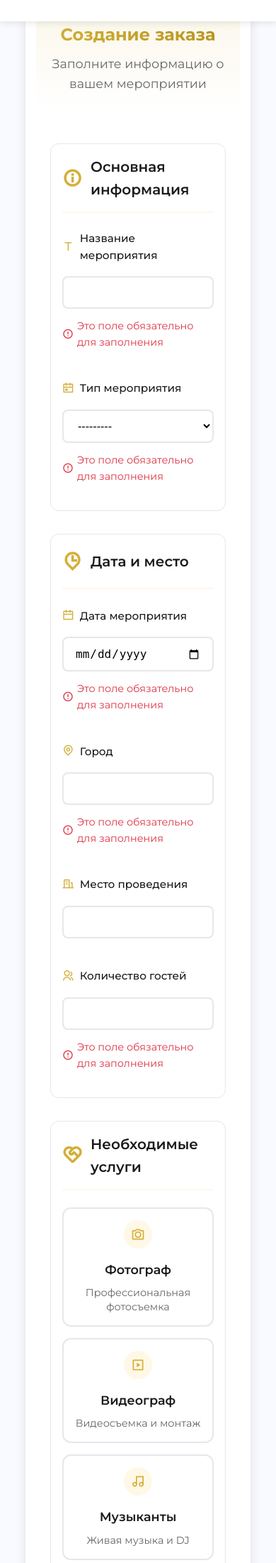
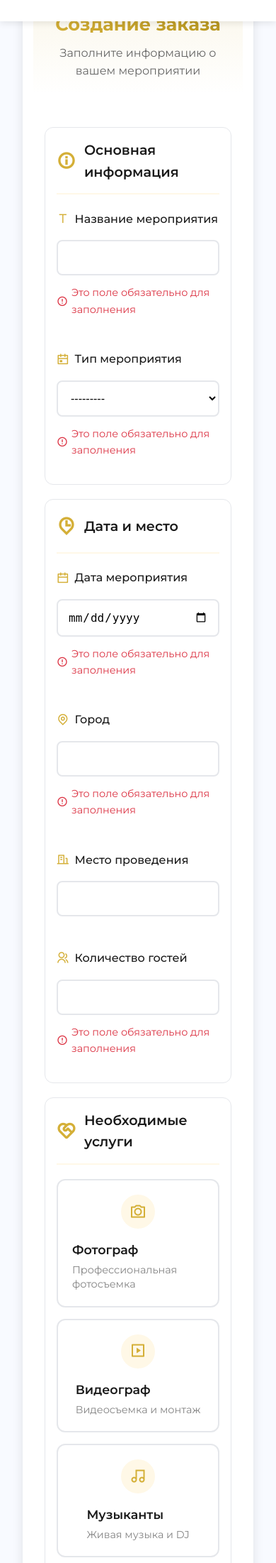
Before and after one commit to SmaylovSerikbay/tsz25, a Django app: page /create-order/ in a window 390 px wide. Shown: the part 40-2242 px from the top of the page at 71% size. Run offline with Django 5.2, Linux system fonts and the light colour scheme; a user stored in the database is signed in.

Commit message:
Refactor order template to enhance service card layout and improve mobile responsiveness. Introduce new styling for service cards, including content organization and icon adjustments. Update padding, margins, and font sizes for better usability across different screen sizes.

```diff
--- a/templates/order.html
+++ b/templates/order.html
@@ -99,36 +99,46 @@
               <div class="service-icon">
                 <i class="ri-camera-line"></i>
               </div>
+              <div class="service-card-content">
                 <h3>Фотограф</h3>
                 <p>Профессиональная фотосъемка</p>
+              </div>
             </div>
             <div class="service-card" onclick="toggleService(this, 'video')">
               <div class="service-icon">
                 <i class="ri-video-line"></i>
               </div>
+              <div class="service-card-content">
                 <h3>Видеограф</h3>
                 <p>Видеосъемка и монтаж</p>
+              </div>
             </div>
             <div class="service-card" onclick="toggleService(this, 'music')">
               <div class="service-icon">
                 <i class="ri-music-2-line"></i>
               </div>
+              <div class="service-card-content">
                 <h3>Музыканты</h3>
                 <p>Живая музыка и DJ</p>
+              </div>
             </div>
             <div class="service-card" onclick="toggleService(this, 'host')">
               <div class="service-icon">
                 <i class="ri-mic-line"></i>
               </div>
+              <div class="service-card-content">
                 <h3>Ведущий</h3>
                 <p>Тамада и организатор</p>
+              </div>
             </div>
             <div class="service-card" onclick="toggleService(this, 'dance')">
               <div class="service-icon">
                 <i class="ri-emotion-happy-line"></i>
               </div>
+              <div class="service-card-content">
                 <h3>Шоу-программа</h3>
                 <p>Танцоры и артисты</p>
+              </div>
             </div>
           </div>
           <input type="hidden" name="services" id="selectedServices">
@@ -471,64 +481,181 @@ textarea {
 /* Responsive Styles */
 @media (max-width: 768px) {
   .main {
-    padding: 20px 0;
+    padding: 16px 0;
   }
 
   .order-form {
-    margin: 0 20px;
+    margin: 0 16px;
+    border-radius: var(--radius-md);
   }
 
   .order-header,
   .order-form-container {
-    padding: 20px;
+    padding: 24px;
   }
 
   .order-header h1 {
-    font-size: 1.75rem;
+    font-size: 1.8rem;
   }
 
   .form-grid {
     grid-template-columns: 1fr;
+    gap: 24px;
   }
 
   .services-grid {
-    grid-template-columns: repeat(auto-fit, minmax(150px, 1fr));
+    grid-template-columns: repeat(2, 1fr);
     gap: 16px;
   }
 
   .form-actions {
     flex-direction: column;
+    gap: 16px;
   }
 
   .btn {
     width: 100%;
+    padding: 16px;
+    font-size: 1.1rem;
+  }
+
+  .form-section {
+    padding: 20px;
+    margin-bottom: 24px;
+  }
+
+  .form-label {
+    font-size: 1rem;
+  }
+
+  .form-input,
+  input[type="text"],
+  input[type="number"],
+  input[type="date"],
+  select,
+  textarea {
+    padding: 14px;
+    font-size: 1.1rem;
+  }
+
+  .service-card {
+    padding: 20px;
+  }
+
+  .service-icon {
+    width: 56px;
+    height: 56px;
+    margin-bottom: 20px;
+  }
+
+  .service-icon i {
+    font-size: 28px;
+  }
+
+  .service-card h3 {
+    font-size: 1.2rem;
+    margin-bottom: 12px;
+  }
+
+  .service-card p {
+    font-size: 1rem;
   }
 }
 
 @media (max-width: 480px) {
+  .main {
+    padding: 12px 0;
+  }
+
   .order-form {
-    margin: 0 16px;
+    margin: 0 12px;
+  }
+
+  .order-header {
+    padding: 20px 16px;
   }
 
   .order-header h1 {
-    font-size: 1.5rem;
+    font-size: 1.6rem;
+  }
+
+  .order-header p {
+    font-size: 1rem;
+  }
+
+  .order-form-container {
+    padding: 16px;
   }
 
   .form-section {
     padding: 16px;
+    margin-bottom: 20px;
+  }
+
+  .form-section h2 {
+    font-size: 1.2rem;
+    margin-bottom: 20px;
+  }
+
+  .services-grid {
+    grid-template-columns: 1fr;
+    gap: 16px;
   }
 
   .service-card {
-    padding: 16px;
+    padding: 20px;
+    display: flex;
+    align-items: center;
+    text-align: left;
+    gap: 16px;
   }
 
   .service-icon {
-    width: 40px;
-    height: 40px;
+    width: 48px;
+    height: 48px;
+    margin: 0;
   }
 
   .service-icon i {
-    font-size: 20px;
+    font-size: 24px;
+  }
+
+  .service-card-content {
+    flex: 1;
+  }
+
+  .service-card h3 {
+    font-size: 1.1rem;
+    margin-bottom: 4px;
+  }
+
+  .service-card p {
+    font-size: 0.9rem;
+    opacity: 0.8;
+  }
+
+  .form-label {
+    font-size: 1rem;
+  }
+
+  .form-input,
+  input[type="text"],
+  input[type="number"],
+  input[type="date"],
+  select,
+  textarea {
+    padding: 14px;
+    font-size: 1rem;
+  }
+
+  .btn {
+    padding: 14px;
+    font-size: 1rem;
+  }
+
+  .message {
+    padding: 12px;
+    font-size: 0.9rem;
   }
 }
 </style>
```
Lines whose indentation alone changed are shown as unchanged.
